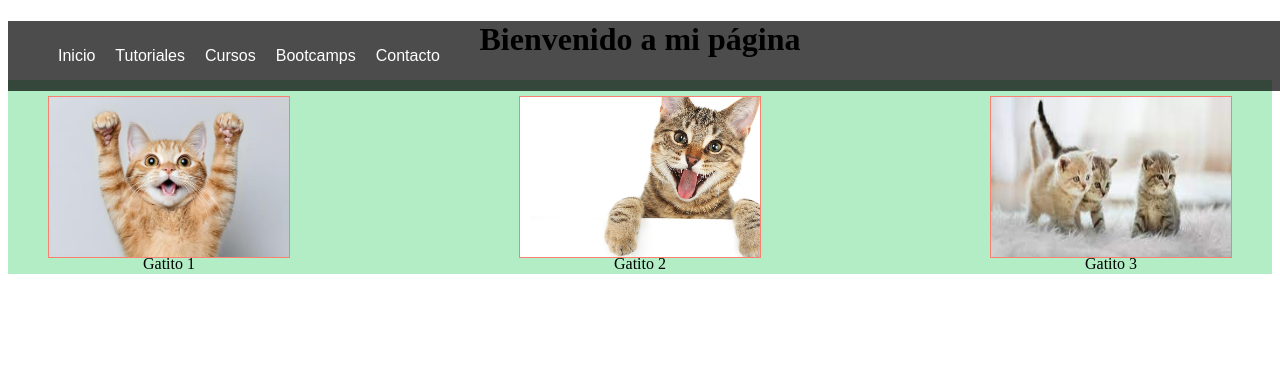
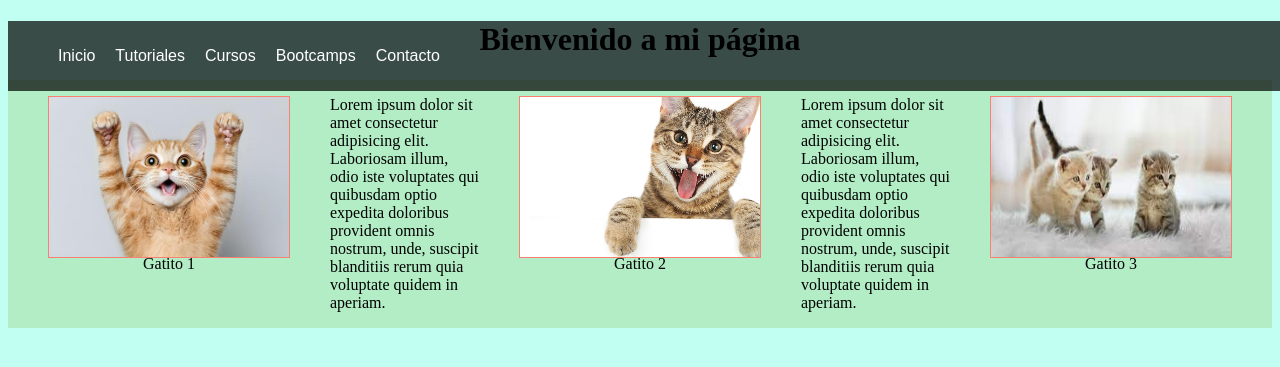
Before and after one commit to Osorio0w/Proyecto_ProgIV, a PHP site: page / in a window 1280 px wide. Shown: the top 367 px of the page. Run offline with PHP 8.4, Linux system fonts and the light colour scheme.

Commit message:
a mimir!

```diff
--- a/index.html
+++ b/index.html
@@ -4,7 +4,8 @@
     <meta charset="UTF-8">
     <link rel="stylesheet" href="styles.css">
     <meta name="viewport" content="width=device-width, initial-scale=1.0">
-    <title>Proyecto</title>
+    <title>Patitas</title>
+    <link rel="shortcut icon" href="assets/favicon.ico" type="image/x-icon">
 </head>
 <header>
     <nav>
@@ -27,12 +28,14 @@
             </a>
             <figcaption>Gatito 1</figcaption>
         </figure>
+        <p>Lorem ipsum dolor sit amet consectetur adipisicing elit. Laboriosam illum, odio iste voluptates qui quibusdam optio expedita doloribus provident omnis nostrum, unde, suscipit blanditiis rerum quia voluptate quidem in aperiam.</p>
         <figure>
             <a href="#">
                 <img src="assets/gatito2.jpeg" alt="gatito lindo" srcset="">
             </a>
             <figcaption>Gatito 2</figcaption>
             </figure>
+            <p>Lorem ipsum dolor sit amet consectetur adipisicing elit. Laboriosam illum, odio iste voluptates qui quibusdam optio expedita doloribus provident omnis nostrum, unde, suscipit blanditiis rerum quia voluptate quidem in aperiam.</p>
         <figure>
             <a href="#">
             <img src="assets/gatito3.jpeg" alt="gatito lindo" srcset="">
--- a/styles.css
+++ b/styles.css
@@ -31,7 +31,7 @@ figcaption {
 }
 
 body {
-    background-color: C1FFF2;
+    background-color: #C1FFF2;
 }
 
 h1 {
```
Also changed, not shown: assets/favicon.ico (added), assets/patitas.jpeg (added).
